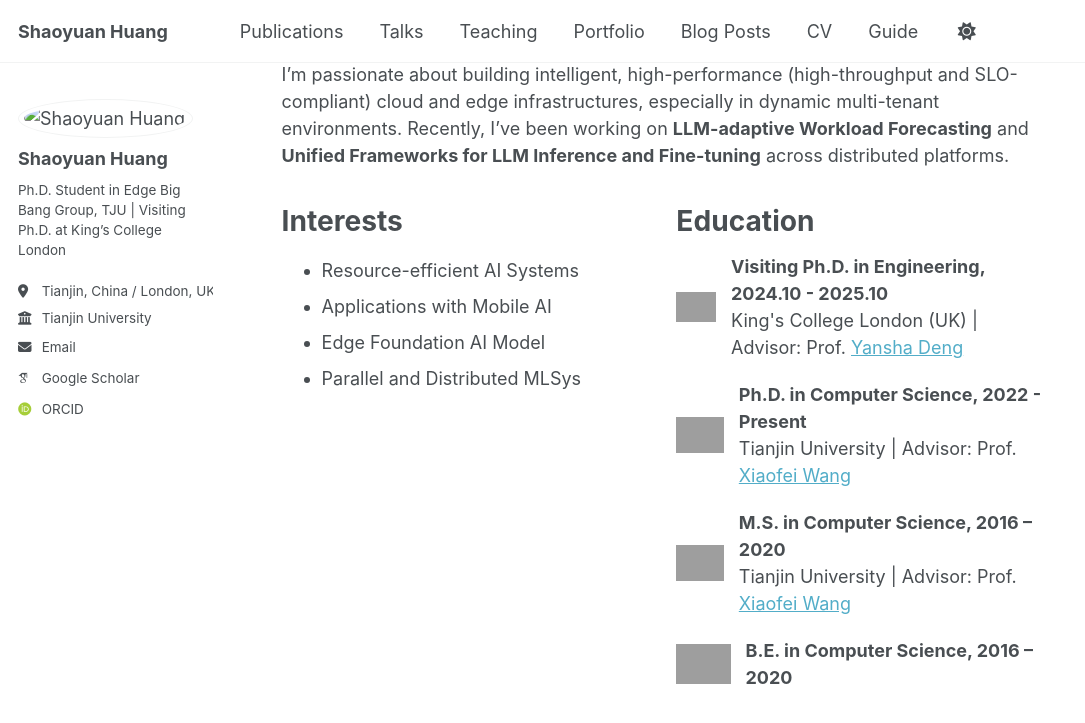
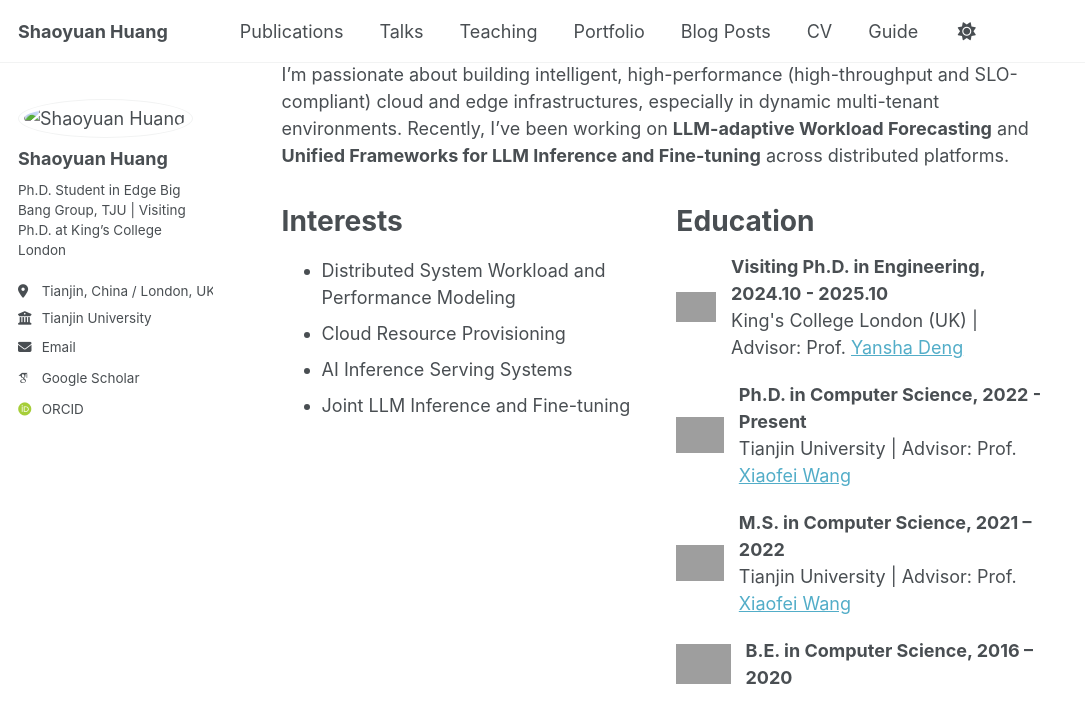
Before and after one commit to hsy23/ShaoyuanHuang, a Jekyll site: the page built from _pages/about.md, in a window 1280 px wide and 900 px high, scrolled down 397 px, cut to the strip 0-723 px from the top of the window. Shown: the whole strip, without its empty margins (0-1085 px from the left). Built offline with Jekyll 4.4.1, drawn with Linux system fonts in a browser that asks for light colours; some web fonts are replaced; grey boxes are pictures that could not be loaded.

Commit message:
Update about.md

```diff
--- a/_pages/about.md
+++ b/_pages/about.md
@@ -20,10 +20,10 @@ I’m passionate about building intelligent, high-performance (high-throughput a
   <div style="flex: 1; min-width: 300px; padding-right: 20px;">
     <h1>Interests</h1>
     <ul>
-      <li>Resource-efficient AI Systems</li>
-      <li>Applications with Mobile AI</li>
-      <li>Edge Foundation AI Model</li>
-      <li>Parallel and Distributed MLSys</li>
+      <li>Distributed System Workload and Performance Modeling</li>
+      <li>Cloud Resource Provisioning</li>
+      <li>AI Inference Serving Systems</li>
+      <li>Joint LLM Inference and Fine-tuning</li>
     </ul>
   </div>
 
@@ -59,7 +59,7 @@ I’m passionate about building intelligent, high-performance (high-throughput a
         <img src="/images/logos/tju-logo.png" alt="TJU Logo" style="width: 100%;">
       </div>
       <div>
-        <p style="margin: 0; font-weight: bold;">M.S. in Computer Science, 2016 – 2020</p>
+        <p style="margin: 0; font-weight: bold;">M.S. in Computer Science, 2021 – 2022</p>
         <p style="margin: 0;">Tianjin University | Advisor: Prof. <a href="http://www.drxiaofei.wang/index.html">Xiaofei Wang</a></p>
       </div>
     </div>
```
